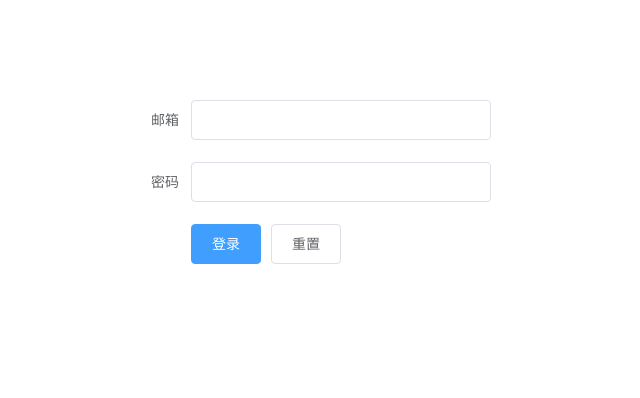
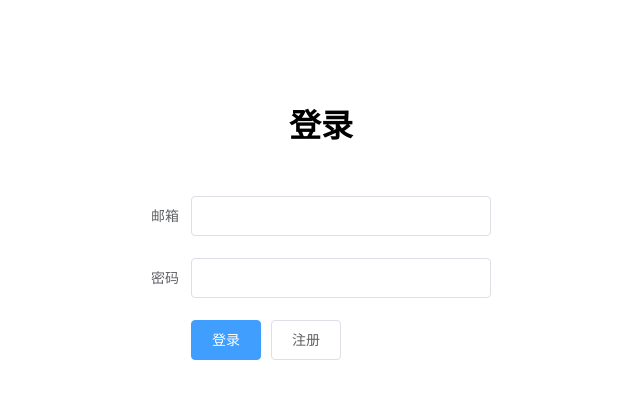
Before and after one commit to tooHard12138/mall-admin, a Vue app: page /login in a window 1280 px wide. Shown: the top 398 px of the page, without its empty margins (309-949 px from the left). Built offline with nearby package versions, Linux system fonts and the light colour scheme; what v-charts would draw is missing.

Commit message:
还差一步

```diff
--- a/src/api/user.js
+++ b/src/api/user.js
@@ -4,3 +4,13 @@ import ins from "./interceptors";
 export function userLogin(loginForm) {
   return ins.post("/passport/login", loginForm);
 }
+
+// 获取验证码
+export function getCode(params) {
+  return ins.post("/passport/getCode", params);
+}
+
+// 获取验证码
+export function logon(params) {
+  return ins.post("/passport/logon", params);
+}
--- a/src/layout/components/Sidebar/index.vue
+++ b/src/layout/components/Sidebar/index.vue
@@ -6,8 +6,6 @@
       text-color="#fff"
       :default-active="active"
       class="el-menu-vertical-demo"
-      @open="handleOpen"
-      @close="handleClose"
       :collapse="isCollapse"
     >
       <el-submenu
@@ -23,10 +21,7 @@
         <el-menu-item
           :route="children"
           v-for="children in router.children"
-          v-if="
-            showPage($store.state.user.user.role, children.meta.needAdmin) &&
-            !children.meta.hide
-          "
+          v-if=" showPage($store.state.user.user.role, children.meta.needAdmin) && !children.meta.hide"
           :key="children.pash"
           :index="children.name"
         >
@@ -54,12 +49,6 @@ export default {
   },
   methods: {
     showPage,
-    handleOpen(key, keyPath) {
-      console.log(key, keyPath);
-    },
-    handleClose(key, keyPath) {
-      console.log(key, keyPath);
-    },
   },
 };
 </script>
--- a/src/views/Login/index.vue
+++ b/src/views/Login/index.vue
@@ -1,102 +1,48 @@
 <template>
-  <div class="login-container">
-    <el-form
-      :model="loginForm"
-      status-icon
-      :rules="rules"
-      ref="loginForm"
-      label-width="100px"
-      class="demo-loginForm"
-    >
-      <el-form-item label="邮箱" prop="email">
-        <el-input
-          type="text"
-          v-model="loginForm.email"
-          autocomplete="off"
-        ></el-input>
-      </el-form-item>
-      <el-form-item label="密码" prop="password">
-        <el-input
-          type="password"
-          v-model="loginForm.password"
-          autocomplete="off"
-        ></el-input>
-      </el-form-item>
-      <el-form-item>
-        <el-button type="primary" @click="submitForm('loginForm')"
-          >登录</el-button
-        >
-        <el-button @click="resetForm('loginForm')">重置</el-button>
-      </el-form-item>
-    </el-form>
+  <div class="container">
+    <h1 class="title">{{ isRegister ? "注册" : "登录" }}</h1>
+    <Login v-if="!isRegister" @register="handleRegister" />
+    <Register v-else @toLogin="handleToLogin" />
   </div>
 </template>
 
 <script>
-import { userLogin } from "@/api/user";
+import Login from "./login";
+import Register from "./register";
 
 export default {
+  components: {
+    Login,
+    Register,
+  },
   data() {
-    var emailReg = /^\w+@[a-z0-9]+\.[a-z]{2,4}$/;
-    var validateEmail = (rule, value, callback) => {
-      if (value === "") {
-        callback(new Error("请输入邮箱"));
-      } else if (!emailReg.test(value)) {
-        callback(new Error("邮箱格式不正确"));
-      } else {
-        callback();
-      }
-    };
-    var validatePass = (rule, value, callback) => {
-      if (value === "") {
-        callback(new Error("请输入密码"));
-      } else {
-        callback();
-      }
-    };
     return {
-      loginForm: {
-        email: "",
-        password: "",
-      },
-      rules: {
-        email: [{ validator: validateEmail, trigger: "change" }],
-        password: [{ validator: validatePass, trigger: "change" }],
-      },
+      isRegister: false,
     };
   },
   methods: {
-    submitForm(formName) {
-      this.$refs[formName].validate(async (valid) => {
-        if (valid) {
-          try {
-            // 密码正确，登录
-            const user = await userLogin(this.loginForm);
-            this.$store.dispatch("user/userLogin", user);
-            this.$router.push("/");
-          } catch (error) {
-            this.$message({
-              message: error,
-              type: "error",
-            });
-          }
-        }
-      });
+    handleRegister() {
+      this.isRegister = true;
     },
-    resetForm(formName) {
-      this.$refs[formName].resetFields();
+    handleToLogin() {
+      this.isRegister = false;
     },
   },
 };
 </script>
 
 <style lang="less" scoped>
-.login-container {
+.container {
   width: 400px;
   height: 300px;
   position: fixed;
   top: 100px;
   left: 50%;
   transform: translate(-60%);
+  .title {
+    transform: translateX(30px);
+    text-align: center;
+    margin-bottom: 50px;
+  }
 }
 </style>
--- /dev/null
+++ b/src/views/Login/login.vue
@@ -0,0 +1,95 @@
+<template>
+  <div class="login-container">
+    <el-form
+      :model="loginForm"
+      status-icon
+      :rules="rules"
+      ref="loginForm"
+      label-width="100px"
+      class="demo-loginForm"
+    >
+      <el-form-item label="邮箱" prop="email">
+        <el-input
+          type="text"
+          v-model="loginForm.email"
+          autocomplete="off"
+        ></el-input>
+      </el-form-item>
+      <el-form-item label="密码" prop="password">
+        <el-input
+          type="password"
+          v-model="loginForm.password"
+          autocomplete="off"
+        ></el-input>
+      </el-form-item>
+      <el-form-item>
+        <el-button type="primary" @click="submitForm('loginForm')"
+          >登录</el-button
+        >
+        <el-button @click="register">注册</el-button>
+      </el-form-item>
+    </el-form>
+  </div>
+</template>
+
+<script>
+import { userLogin } from "@/api/user";
+
+export default {
+  data() {
+    var emailReg = /^\w+@[a-z0-9]+\.[a-z]{2,4}$/;
+    var validateEmail = (rule, value, callback) => {
+      if (value === "") {
+        callback(new Error("请输入邮箱"));
+      } else if (!emailReg.test(value)) {
+        callback(new Error("邮箱格式不正确"));
+      } else {
+        callback();
+      }
+    };
+    var validatePass = (rule, value, callback) => {
+      if (value === "") {
+        callback(new Error("请输入密码"));
+      } else {
+        callback();
+      }
+    };
+    return {
+      loginForm: {
+        email: "",
+        password: "",
+      },
+      rules: {
+        email: [{ validator: validateEmail, trigger: "change" }],
+        password: [{ validator: validatePass, trigger: "change" }],
+      },
+    };
+  },
+  methods: {
+    submitForm(formName) {
+      this.$refs[formName].validate(async (valid) => {
+        if (valid) {
+          try {
+            // 密码正确，登录
+            const user = await userLogin(this.loginForm);
+            this.$store.dispatch("user/userLogin", user);
+            this.$router.push("/");
+          } catch (error) {
+            this.$message({
+              message: error,
+              type: "error",
+            });
+          }
+        }
+      });
+    },
+    register() {
+      // 注册按钮
+      this.$emit("register");
+    },
+  },
+};
+</script>
+
+<style lang="less" scoped>
+</style>
--- /dev/null
+++ b/src/views/Login/register.vue
@@ -0,0 +1,144 @@
+<template>
+  <div class="register-container">
+    <el-form
+      :model="form"
+      status-icon
+      :rules="rules"
+      ref="form"
+      label-width="100px"
+      class="demo-form"
+    >
+      <el-form-item label="用户邮箱" prop="email">
+        <el-input
+          type="text"
+          v-model="form.email"
+          autocomplete="off"
+        ></el-input>
+      </el-form-item>
+
+      <el-form-item label="用户密码" prop="password">
+        <el-input
+          type="password"
+          v-model="form.password"
+          autocomplete="off"
+        ></el-input>
+      </el-form-item>
+
+      <el-form-item label="用户名" prop="username">
+        <el-input
+          type="text"
+          v-model="form.username"
+          autocomplete="off"
+        ></el-input>
+      </el-form-item>
+
+      <el-form-item label="验证码" prop="code">
+        <el-input type="text" v-model="form.code" autocomplete="off"></el-input>
+        <el-button @click="handleCode">获取验证码</el-button>
+      </el-form-item>
+
+      <el-form-item label="用户角色" prop="role">
+        <el-radio v-model="form.role" label="customer">普通用户</el-radio>
+        <el-radio v-model="form.role" label="admin">管理员</el-radio>
+      </el-form-item>
+
+      <el-form-item>
+        <el-button type="primary" @click="submitForm('form')">注册</el-button>
+        <el-button @click="toLogin">返回登录</el-button>
+      </el-form-item>
+    </el-form>
+  </div>
+</template>
+
+
+<script>
+import { getCode, logon } from "@/api/user";
+
+export default {
+  data() {
+    var emailReg = /^\w+@[a-z0-9]+\.[a-z]{2,4}$/;
+    var validateEmail = (rule, value, callback) => {
+      if (value === "") {
+        callback(new Error("请输入邮箱"));
+      } else if (!emailReg.test(value)) {
+        callback(new Error("邮箱格式不正确"));
+      } else {
+        callback();
+      }
+    };
+    var validatePass = (rule, value, callback) => {
+      if (value === "") {
+        callback(new Error("请输入密码"));
+      } else {
+        callback();
+      }
+    };
+    return {
+      form: {
+        email: "",
+        password: "",
+        username: "",
+        code: "",
+        role: "customer",
+      },
+      rules: {
+        email: [
+          { required: true, validator: validateEmail, trigger: "change" },
+        ],
+        password: [
+          { required: true, validator: validatePass, trigger: "change" },
+        ],
+        username: [
+          { required: true, message: "请输入用户名", trigger: "change" },
+        ],
+        code: [{ required: true, message: "请输验证码", trigger: "change" }],
+      },
+    };
+  },
+  methods: {
+    submitForm(formName) {
+      this.$refs[formName].validate(async (valid) => {
+        if (valid) {
+          try {
+            // 注册
+            logon(this.form).then((resp) => {
+              this.$message({
+                message: "注册成功",
+                type: "success",
+              });
+              this.toLogin();
+            });
+          } catch (error) {
+            this.$message({
+              message: error,
+              type: "error",
+            });
+          }
+        }
+      });
+    },
+    async handleCode() {
+      // 获取验证码
+      const emailReg = /^\w+@[a-z0-9]+\.[a-z]{2,4}$/;
+      if (this.form.email === "") {
+        this.$message.error("请输入邮箱");
+      } else if (!emailReg.test(this.form.email)) {
+        this.$message.error("邮箱格式不正确");
+      } else {
+        await getCode({ email: this.form.email });
+        this.$message({
+          message: "已发送",
+          type: "success",
+        });
+      }
+    },
+    toLogin() {
+      // 返回登录
+      this.$emit("toLogin");
+    },
+  },
+};
+</script>
+
+<style lang="less" scoped>
+</style>
--- a/src/views/Product/ProductAdd/index.vue
+++ b/src/views/Product/ProductAdd/index.vue
@@ -14,5 +14,4 @@ export default {
 </script>
 
 <style lang="less" scoped>
-
 </style>
--- a/src/views/Product/ProductList/List/index.vue
+++ b/src/views/Product/ProductList/List/index.vue
@@ -99,7 +99,7 @@ export default {
       // 处理删除
       const id = row.id;
       this.$confirm(
-        `<span style="color: red;"">确认删除标题为:${row.title}的商品吗？</span>`,
+        `<span style="color: red;"">确认删除标题为: <strong>${row.title}</strong> 的商品吗？</span>`,
         "确认删除",
         {
           confirmButtonText: "确定",
--- a/src/views/Product/ProductList/index.vue
+++ b/src/views/Product/ProductList/index.vue
@@ -127,10 +127,6 @@ export default {
   },
   created() {
     this.fetchData();
-
-    productList().then((resp) => {
-      console.log(resp);
-    });
   },
 };
 </script>
```
